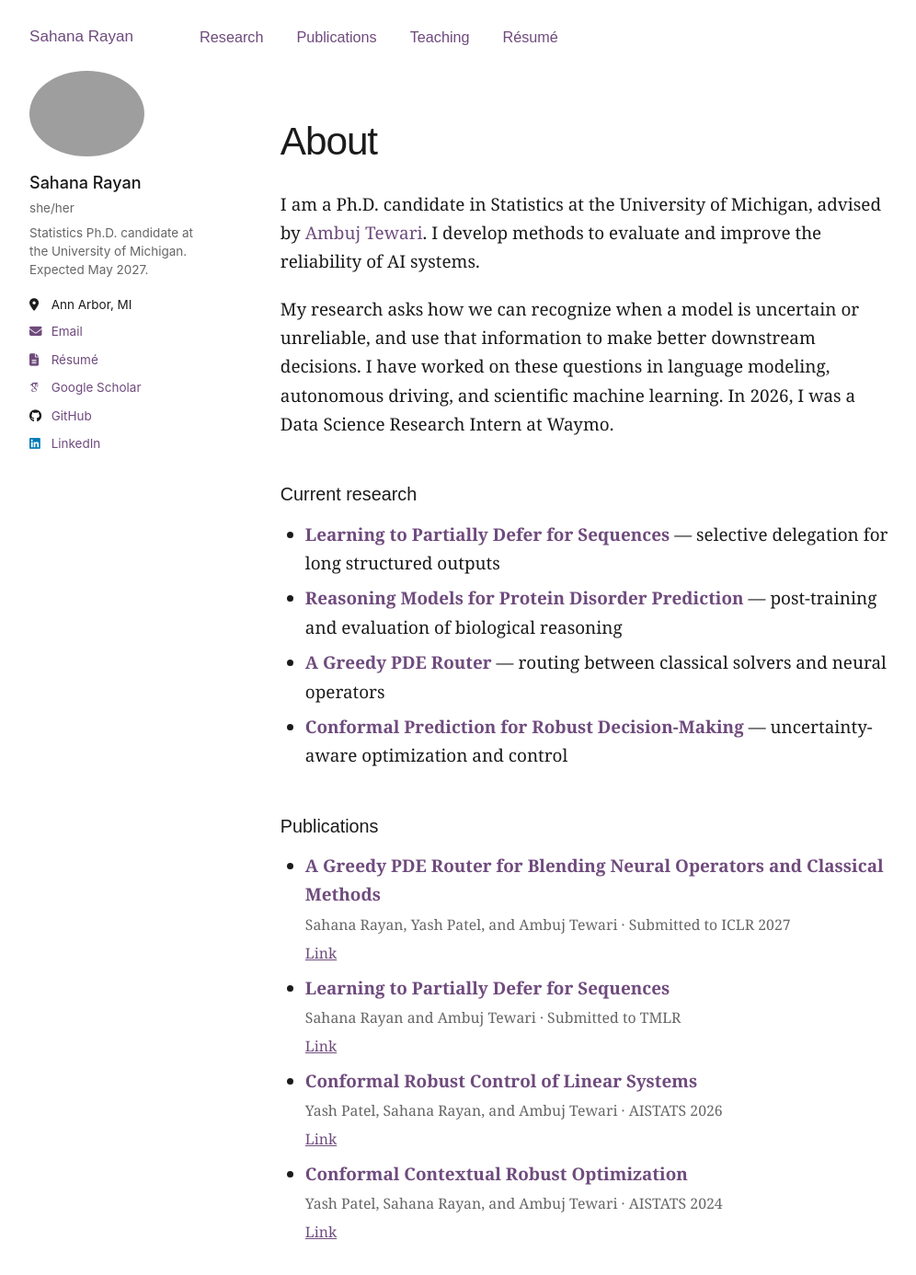
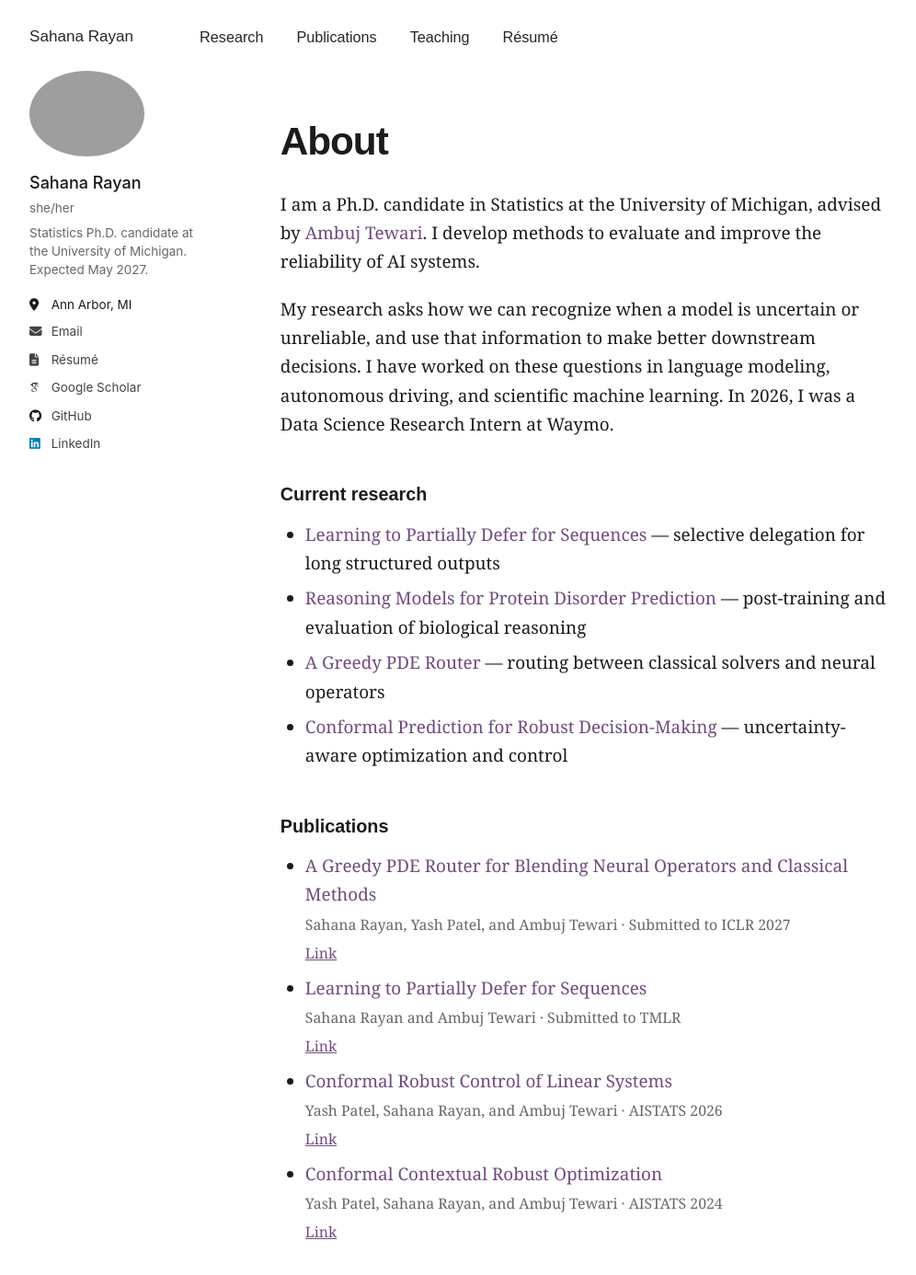
Before and after one commit to srayan00/srayan00.github.io, a Jekyll site: the page built from _pages/about.md, in a window 1280 px wide and 1400 px high. Shown: the top 1386 px of the window at 92% size, without its empty margins (105-1101 px from the left). Built offline with Jekyll 4.4.1, drawn with Linux system fonts in a browser that asks for light colours; some web fonts are replaced.

Commit message:
Font changes

```diff
--- a/assets/css/main.scss
+++ b/assets/css/main.scss
@@ -65,7 +65,7 @@
     }
 
     .masthead__menu-item a {
-      color: #6f4b7d;
+      color: #262626;
       font-size: 0.9rem;
       font-weight: 500;
     }
@@ -127,7 +127,12 @@
     }
 
     .author__urls a {
-      color: #6f4b7d;
+      color: #444;
+
+      &:hover {
+        color: #171717;
+        text-decoration: underline;
+      }
     }
   }
 
@@ -143,7 +148,7 @@
     margin-bottom: 1.75rem;
     font-family: Arial, Helvetica, sans-serif;
     font-size: 2.35rem;
-    font-weight: 500;
+    font-weight: 600;
     letter-spacing: -0.025em;
   }
 
@@ -168,7 +173,7 @@
       border: 0;
       font-family: Arial, Helvetica, sans-serif;
       font-size: 1.1rem;
-      font-weight: 500;
+      font-weight: 600;
     }
 
     ul {
@@ -198,7 +203,7 @@
     .research-topic,
     .publication-title {
       color: #6f4b7d;
-      font-weight: 600;
+      font-weight: 500;
     }
 
     .publication-link {
```
